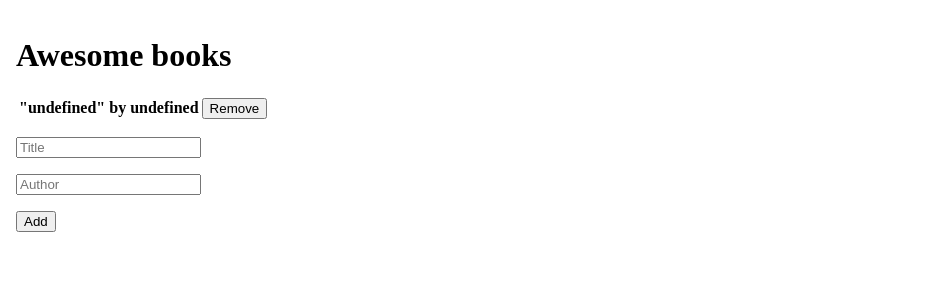
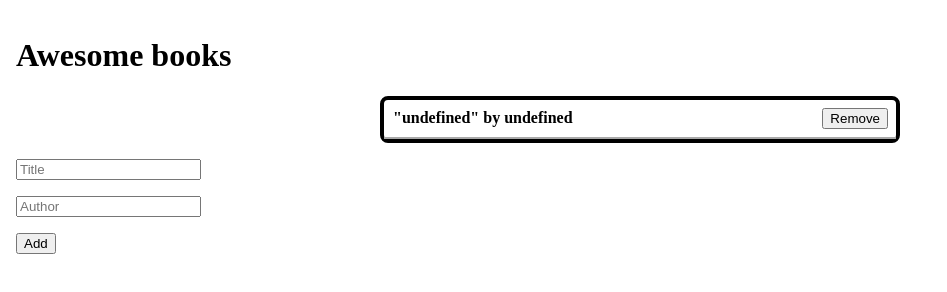
Before and after one commit to hendridg/awesome-books, a website: page index.html in a window 1280 px wide. Shown: the whole page, without its empty margins (0-947 px from the left). Drawn offline with Linux system fonts and the light colour scheme.

Commit message:
Add some style to list books

```diff
--- a/style.css
+++ b/style.css
@@ -17,3 +17,17 @@ p {
   padding: 0;
   margin: 0;
 }
+
+.list-books {
+  max-width: 32rem;
+  margin: 0 auto;
+  border: 0.25rem black solid;
+  border-radius: 0.5rem;
+}
+
+.book-container {
+  display: flex;
+  justify-content: space-between;
+  border-bottom: 2px darkgray solid;
+  padding: 0.5rem;
+}
```
